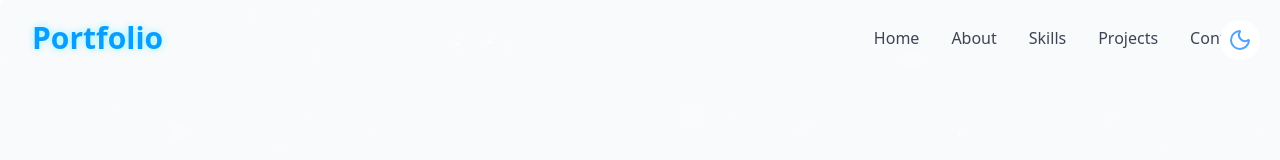
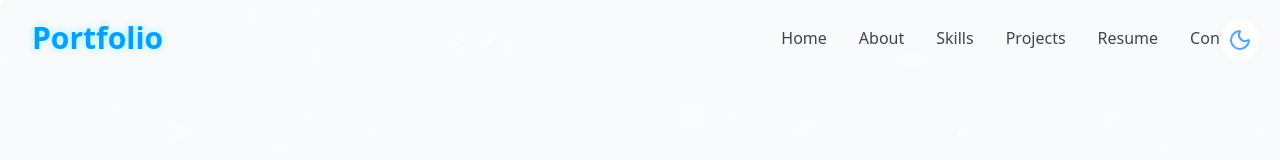
Before and after one commit to mayank-sengar/Portfolio-Final, a React (Vite) app: page / in a window 1280 px wide. Shown: the top 160 px of the page. Built offline with nearby package versions, Linux system fonts and the light colour scheme.

Commit message:
added resume link in navbar

```diff
--- a/src/components/AboutSection.jsx
+++ b/src/components/AboutSection.jsx
@@ -34,7 +34,7 @@
               </a>
 
               <a
-                href="https://drive.google.com/file/d/10U5bCIIQV9Dob7LYiT3t_REBI2EfIapb/view?usp=sharing" target="_blank"
+                href="https://drive.google.com/file/d/1-PW5oV0N3RUaWwxGE07YmPq1_C14YpHg/view?usp=sharing" target="_blank"
                 className="px-6 py-2 rounded-full border border-primary text-primary hover:bg-primary/10 transition-colors duration-300"
               >
                 Download Resume
--- a/src/components/Navbar.jsx
+++ b/src/components/Navbar.jsx
@@ -7,6 +7,7 @@
         {name:"About",href:"#about"},
         {name:"Skills",href:"#skills"},
         {name:"Projects",href:"#projects"},
+        {name:"Resume",href:"https://drive.google.com/file/d/1-PW5oV0N3RUaWwxGE07YmPq1_C14YpHg/view?usp=sharing",target:"_blank"},
         {name:"Contact",href:"#contact"},
     ];
     const [isScrolled,setIsScrolled] = useState(false);
```
